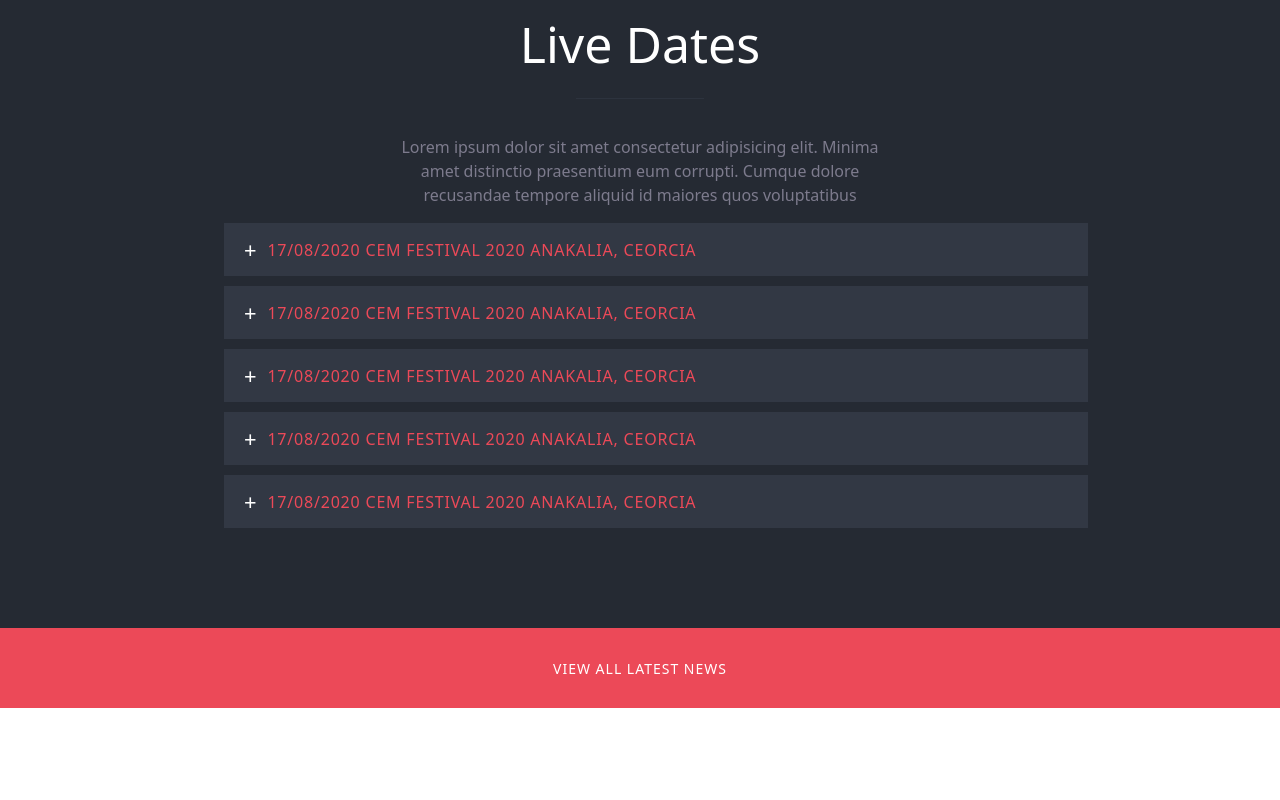
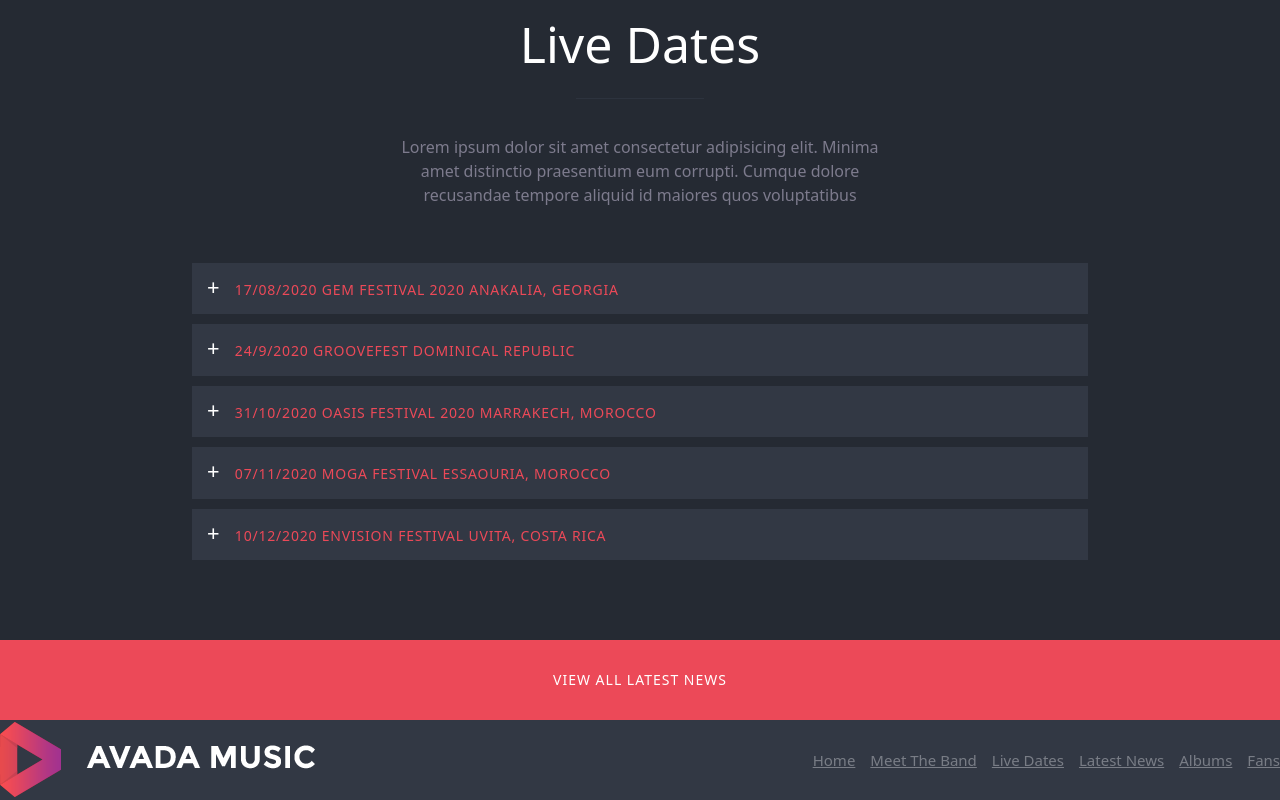
Before and after one commit to JohnQuimson/proj-html-vuejs, a Vue app: page / in a window 1280 px wide. Shown: the part 3569-4369 px from the top of the page. Before the commit the page ends 4277 px from the top, so only its background shows below. Built offline with nearby package versions, Linux system fonts and the light colour scheme.

Commit message:
fix: accordion

```diff
--- a/package.json
+++ b/package.json
@@ -9,6 +9,7 @@
     "preview": "vite preview"
   },
   "dependencies": {
+    "@fontsource/poppins": "^5.0.8",
     "@fortawesome/fontawesome-svg-core": "^6.5.1",
     "@fortawesome/free-brands-svg-icons": "^6.5.1",
     "@fortawesome/free-regular-svg-icons": "^6.5.1",
--- a/src/assets/js/partials/_fonts.js
+++ b/src/assets/js/partials/_fonts.js
@@ -0,0 +1 @@
+import '@fontsource/poppins';
--- a/src/assets/scss/partials/_reset.scss
+++ b/src/assets/scss/partials/_reset.scss
@@ -1,5 +1,9 @@
 ul {
   list-style-type: none;
+}
+
+a {
+  text-decoration: none;
 }
 
 /*
--- a/src/assets/scss/partials/typography.scss
+++ b/src/assets/scss/partials/typography.scss
@@ -1,5 +1,3 @@
-@import url('https://fonts.googleapis.com/css2?family=Poppins:wght@300;400;500;600;700;800;900&display=swap');
-
 body {
-  font-family: 'Poppins', sans-serif;
+  font-family: 'Poppins';
 }
--- a/src/components/Accordion.vue
+++ b/src/components/Accordion.vue
@@ -11,14 +11,33 @@ export default {
 </script>
 
 <template>
-  <ul id="accordion">
-    <!-- elem 1 -->
-    <li>
-      <label for="first"
-        ><span>+</span>17/08/2020 CEM FESTIVAL 2020 ANAKALIA, CEORCIA</label
+  <div
+    class="jq-container accordion accordion-flush"
+    id="accordionFlushExample"
   >
-      <input type="radio" name="accordion" id="first" />
-      <div class="content">
+    <!-- Elem 1 -->
+    <div class="accordion-item">
+      <h2 class="accordion-header">
+        <button
+          class="jq-accordion accordion-button collapsed"
+          type="button"
+          data-bs-toggle="collapse"
+          data-bs-target="#flush-collapseOne"
+          aria-expanded="false"
+          aria-controls="flush-collapseOne"
+        >
+          <p>
+            <span>+</span>
+            17/08/2020 GEM FESTIVAL 2020 ANAKALIA, GEORGIA
+          </p>
+        </button>
+      </h2>
+      <div
+        id="flush-collapseOne"
+        class="accordion-collapse collapse"
+        data-bs-parent="#accordionFlushExample"
+      >
+        <div class="accordion-body">
           <div class="cont-img">
             <img src="../../public/img/images/map.png" alt="" />
           </div>
@@ -27,21 +46,39 @@ export default {
 
             <p>
               Lorem ipsum dolor sit amet, consectetur adipiscing elit , sed do
-            eiusmod tempor incididunt ut labore et dolore magna aliqua. Ut enim
-            ad minim veniam, quis nostrud exercitation ullamco laboris nisi ut
-            aliquip ex ea comtnodo consequat.
+              eiusmod tempor incididunt ut labore et dolore magna aliqua. Ut
+              enim ad minim veniam, quis nostrud exercitation ullamco laboris
+              nisi ut aliquip ex ea comtnodo consequat.
             </p>
             <button>Book now</button>
           </div>
         </div>
-    </li>
-    <!-- elem 2 -->
-    <li>
-      <label for="second"
-        ><span>+</span>17/08/2020 CEM FESTIVAL 2020 ANAKALIA, CEORCIA</label
+      </div>
+    </div>
+
+    <!-- Elem 2 -->
+    <div class="accordion-item">
+      <h2 class="accordion-header">
+        <button
+          class="jq-accordion accordion-button collapsed"
+          type="button"
+          data-bs-toggle="collapse"
+          data-bs-target="#flush-collapseTwo"
+          aria-expanded="false"
+          aria-controls="flush-collapseTwo"
         >
-      <input type="radio" name="accordion" id="second" />
-      <div class="content">
+          <p>
+            <span>+</span>
+            24/9/2020 GROOVEFEST DOMINICAL REPUBLIC
+          </p>
+        </button>
+      </h2>
+      <div
+        id="flush-collapseTwo"
+        class="accordion-collapse collapse"
+        data-bs-parent="#accordionFlushExample"
+      >
+        <div class="accordion-body">
           <div class="cont-img">
             <img src="../../public/img/images/map.png" alt="" />
           </div>
@@ -50,21 +87,39 @@ export default {
 
             <p>
               Lorem ipsum dolor sit amet, consectetur adipiscing elit , sed do
-            eiusmod tempor incididunt ut labore et dolore magna aliqua. Ut enim
-            ad minim veniam, quis nostrud exercitation ullamco laboris nisi ut
-            aliquip ex ea comtnodo consequat.
+              eiusmod tempor incididunt ut labore et dolore magna aliqua. Ut
+              enim ad minim veniam, quis nostrud exercitation ullamco laboris
+              nisi ut aliquip ex ea comtnodo consequat.
             </p>
             <button>Book now</button>
           </div>
         </div>
-    </li>
-    <!-- elem 3 -->
-    <li>
-      <label for="third"
-        ><span>+</span>17/08/2020 CEM FESTIVAL 2020 ANAKALIA, CEORCIA</label
+      </div>
+    </div>
+
+    <!-- Elem 3 -->
+    <div class="accordion-item">
+      <h2 class="accordion-header">
+        <button
+          class="jq-accordion accordion-button collapsed"
+          type="button"
+          data-bs-toggle="collapse"
+          data-bs-target="#flush-collapseThree"
+          aria-expanded="false"
+          aria-controls="flush-collapseThree"
         >
-      <input type="radio" name="accordion" id="third" />
-      <div class="content">
+          <p>
+            <span>+</span>
+            31/10/2020 OASIS FESTIVAL 2020 MARRAKECH, MOROCCO
+          </p>
+        </button>
+      </h2>
+      <div
+        id="flush-collapseThree"
+        class="accordion-collapse collapse"
+        data-bs-parent="#accordionFlushExample"
+      >
+        <div class="accordion-body">
           <div class="cont-img">
             <img src="../../public/img/images/map.png" alt="" />
           </div>
@@ -73,21 +128,39 @@ export default {
 
             <p>
               Lorem ipsum dolor sit amet, consectetur adipiscing elit , sed do
-            eiusmod tempor incididunt ut labore et dolore magna aliqua. Ut enim
-            ad minim veniam, quis nostrud exercitation ullamco laboris nisi ut
-            aliquip ex ea comtnodo consequat.
+              eiusmod tempor incididunt ut labore et dolore magna aliqua. Ut
+              enim ad minim veniam, quis nostrud exercitation ullamco laboris
+              nisi ut aliquip ex ea comtnodo consequat.
             </p>
             <button>Book now</button>
           </div>
         </div>
-    </li>
-    <!-- elem 4 -->
-    <li>
-      <label for="fourth"
-        ><span>+</span>17/08/2020 CEM FESTIVAL 2020 ANAKALIA, CEORCIA</label
+      </div>
+    </div>
+
+    <!-- Elem 4 -->
+    <div class="accordion-item">
+      <h2 class="accordion-header">
+        <button
+          class="jq-accordion accordion-button collapsed"
+          type="button"
+          data-bs-toggle="collapse"
+          data-bs-target="#flush-collapseFour"
+          aria-expanded="false"
+          aria-controls="flush-collapseFour"
         >
-      <input type="radio" name="accordion" id="fourth" />
-      <div class="content">
+          <p>
+            <span>+</span>
+            07/11/2020 MOGA FESTIVAL ESSAOURIA, MOROCCO
+          </p>
+        </button>
+      </h2>
+      <div
+        id="flush-collapseFour"
+        class="accordion-collapse collapse"
+        data-bs-parent="#accordionFlushExample"
+      >
+        <div class="accordion-body">
           <div class="cont-img">
             <img src="../../public/img/images/map.png" alt="" />
           </div>
@@ -96,21 +169,39 @@ export default {
 
             <p>
               Lorem ipsum dolor sit amet, consectetur adipiscing elit , sed do
-            eiusmod tempor incididunt ut labore et dolore magna aliqua. Ut enim
-            ad minim veniam, quis nostrud exercitation ullamco laboris nisi ut
-            aliquip ex ea comtnodo consequat.
+              eiusmod tempor incididunt ut labore et dolore magna aliqua. Ut
+              enim ad minim veniam, quis nostrud exercitation ullamco laboris
+              nisi ut aliquip ex ea comtnodo consequat.
             </p>
             <button>Book now</button>
           </div>
         </div>
-    </li>
-    <!-- elem 5 -->
-    <li>
-      <label for="fifth"
-        ><span>+</span>17/08/2020 CEM FESTIVAL 2020 ANAKALIA, CEORCIA</label
+      </div>
+    </div>
+
+    <!-- Elem 5 -->
+    <div class="accordion-item">
+      <h2 class="accordion-header">
+        <button
+          class="jq-accordion accordion-button collapsed"
+          type="button"
+          data-bs-toggle="collapse"
+          data-bs-target="#flush-collapseFive"
+          aria-expanded="false"
+          aria-controls="flush-collapseFive"
         >
-      <input type="radio" name="accordion" id="fifth" />
-      <div class="content">
+          <p>
+            <span>+</span>
+            10/12/2020 ENVISION FESTIVAL UVITA, COSTA RICA
+          </p>
+        </button>
+      </h2>
+      <div
+        id="flush-collapseFive"
+        class="accordion-collapse collapse"
+        data-bs-parent="#accordionFlushExample"
+      >
+        <div class="accordion-body">
           <div class="cont-img">
             <img src="../../public/img/images/map.png" alt="" />
           </div>
@@ -119,85 +210,72 @@ export default {
 
             <p>
               Lorem ipsum dolor sit amet, consectetur adipiscing elit , sed do
-            eiusmod tempor incididunt ut labore et dolore magna aliqua. Ut enim
-            ad minim veniam, quis nostrud exercitation ullamco laboris nisi ut
-            aliquip ex ea comtnodo consequat.
+              eiusmod tempor incididunt ut labore et dolore magna aliqua. Ut
+              enim ad minim veniam, quis nostrud exercitation ullamco laboris
+              nisi ut aliquip ex ea comtnodo consequat.
             </p>
             <button>Book now</button>
           </div>
         </div>
-    </li>
-  </ul>
+      </div>
+    </div>
+  </div>
 </template>
 
 <style lang="scss" scoped>
-#accordion {
-  margin: 0 auto 100px;
-}
+.jq-container {
+  display: flex;
+  flex-direction: column;
+  gap: 10px;
+  margin: 40px 0 80px;
 
-#accordion li {
-  list-style: none;
-  width: 100%;
-  margin-bottom: 10px;
-  background-color: white;
+  .accordion-item {
+    border: none;
 
-  border-radius: 4px;
-}
+    .jq-accordion {
+      background-color: #323844;
+      color: #ec4958;
+      padding: 10px 15px 15px;
 
-#accordion li label {
-  display: flex;
-  align-items: center;
+      p {
+        margin: 0;
         text-transform: uppercase;
-  cursor: pointer;
         color: #ec4958;
         background-color: #323844;
         letter-spacing: 0.8px;
-  padding: 10px 20px;
-}
+        font-size: 14px;
 
-#accordion li label span {
+        span {
           font-size: 22px;
           color: white;
           margin-right: 10px;
         }
-
-#accordion label + input[type='radio'] {
-  display: none;
       }
 
-#accordion .content {
-  padding: 10px 20px 15px;
-  line-height: 26px;
-  max-height: 0;
-  overflow: hidden;
-  transition: max-height 0.5s;
-  display: flex;
-  background-color: #323844;
-  gap: 40px;
-  padding: 0 20px;
+      &:focus {
+        box-shadow: none;
+      }
 
-  .cont-img {
-    width: 40%;
-    height: 100%;
-    padding: 20px;
-
-    img {
-      width: 100%;
-      height: 100%;
+      &::after {
+        display: none;
       }
     }
 
+    .accordion-body {
+      background-color: #323844;
+      display: flex;
+      gap: 40px;
+      border: none;
+
       .cont-info {
-    width: 60%;
         display: flex;
         flex-direction: column;
         align-items: start;
-    justify-content: space-between;
-    padding: 20px;
+        justify-content: space-around;
 
         span {
           color: white;
-      font-size: 16px;
+          font-size: 18px;
         }
 
         p {
@@ -210,7 +288,7 @@ export default {
           background-color: #ec4958;
           border: none;
           text-transform: uppercase;
-      padding: 5px 15px;
+          padding: 10px 20px;
           font-size: 12px;
 
           &:hover {
@@ -220,8 +298,6 @@ export default {
         }
       }
     }
-
-#accordion label + input[type='radio']:checked + .content {
-  max-height: 400px;
+  }
 }
 </style>
--- a/src/components/AppFooter.vue
+++ b/src/components/AppFooter.vue
@@ -1,13 +1,24 @@
 <script>
+import FooterTop from './FooterTop.vue';
+import FooterBottom from './FooterBottom.vue';
+
 export default {
   name: 'Footer',
   data() {
     return {};
   },
-  components: {},
+  components: {
+    FooterTop,
+    FooterBottom,
+  },
 };
 </script>
 
-<template></template>
+<template>
+  <footer>
+    <FooterTop />
+    <FooterBottom />
+  </footer>
+</template>
 
 <style lang="scss"></style>
--- /dev/null
+++ b/src/components/FooterBottom.vue
@@ -0,0 +1,13 @@
+<script>
+export default {
+  name: 'Footer Bottom',
+  data() {
+    return {};
+  },
+  components: {},
+};
+</script>
+
+<template></template>
+
+<style lang="scss"></style>
--- /dev/null
+++ b/src/components/FooterTop.vue
@@ -0,0 +1,70 @@
+<script>
+export default {
+  name: 'Footer Top',
+  data() {
+    return {};
+  },
+  components: {},
+};
+</script>
+
+<template>
+  <div class="footer-top">
+    <div class="cont-left">
+      <div class="cont-logo">
+        <img
+          src="../../public/img/images/avada-music-logo.png"
+          alt="logo-footer"
+        />
+      </div>
+    </div>
+    <div class="cont-right">
+      <ul>
+        <li><a href="#">Home</a></li>
+        <li><a href="#">Meet The Band</a></li>
+        <li><a href="#">Live Dates</a></li>
+        <li><a href="#">Latest News</a></li>
+        <li><a href="#">Albums</a></li>
+        <li><a href="#">Fans</a></li>
+      </ul>
+    </div>
+  </div>
+</template>
+
+<style lang="scss">
+.footer-top {
+  height: 10vh;
+  background-color: #323844;
+  display: flex;
+  align-items: center;
+  justify-content: space-between;
+  padding: 0;
+
+  .cont-left {
+    .cont-logo {
+      height: 100%;
+
+      img {
+        height: 100%;
+        width: 100%;
+        object-fit: cover;
+      }
+    }
+  }
+
+  .cont-right {
+    ul {
+      display: flex;
+      gap: 15px;
+      margin: 0;
+
+      li {
+        a {
+          color: #797d86;
+          font-size: 15px;
+        }
+      }
+    }
+  }
+}
+</style>
--- a/src/main.js
+++ b/src/main.js
@@ -6,7 +6,8 @@ import './assets/scss/style.scss';
 // JS entry point
 import './assets/js/main';
 
-// BOOTSTRAP
+// // BOOTSTRAP
+// import 'bootstrap/js/bootstrap';
 
 // FONT AWESOME
 import { library } from '@fortawesome/fontawesome-svg-core';
```
Also changed, not shown: 1 other file (tests, documents, lock files or other folders). Lines whose indentation alone changed are shown as unchanged.
